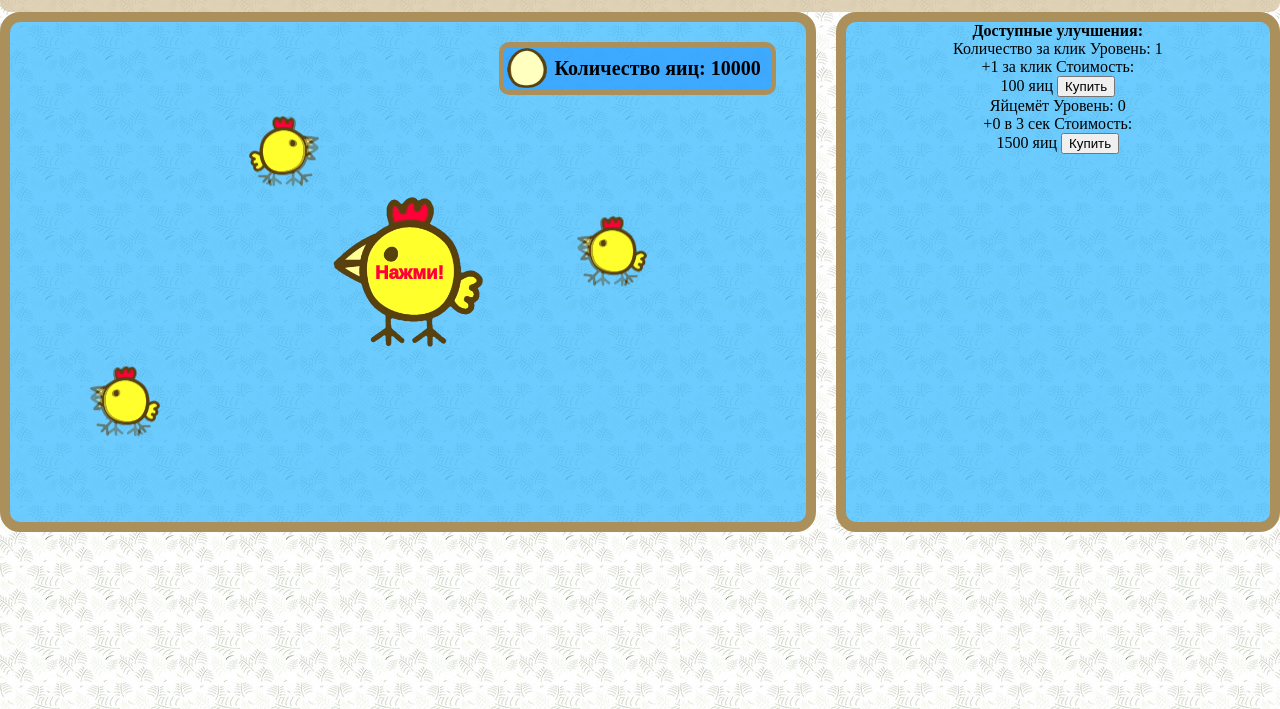
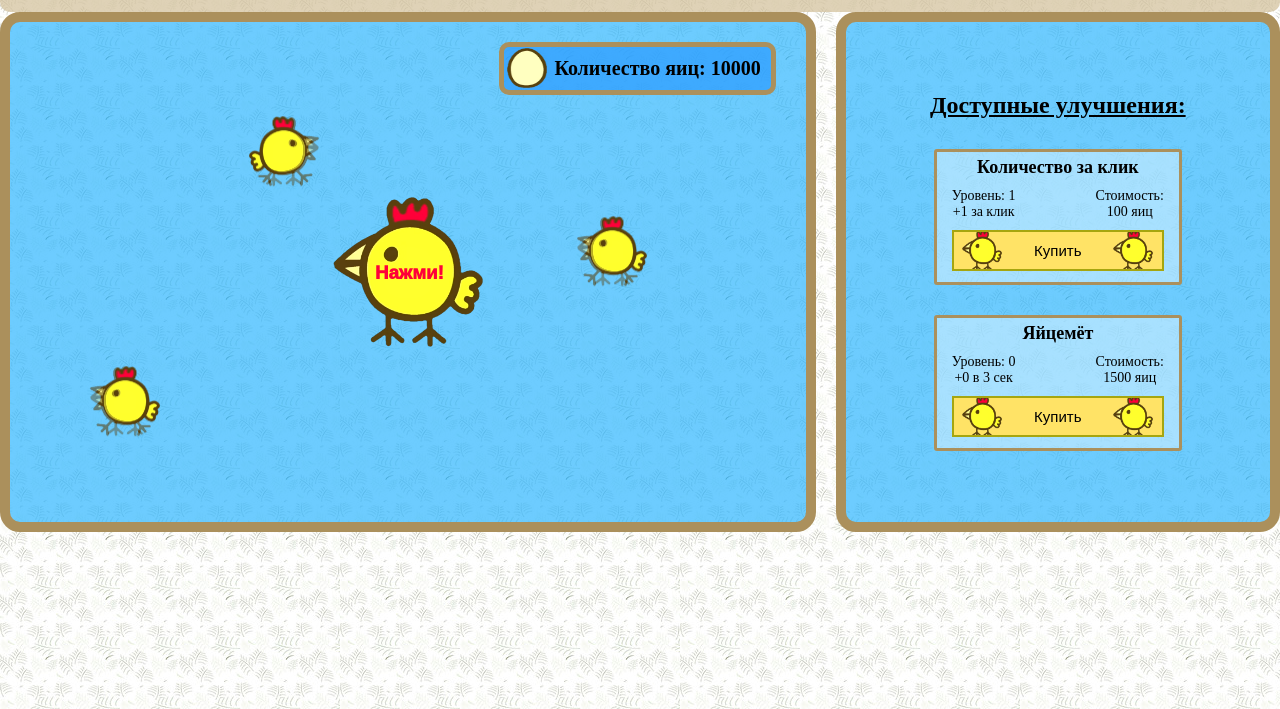
Before and after one commit to VikDeer/HappyChicken, a plain HTML site: page index.html in a window 1280 px wide. Shown: the part 91-800 px from the top of the page. Drawn offline with Linux system fonts and the light colour scheme.

Commit message:
скрипт

```diff
--- a/style.css
+++ b/style.css
@@ -126,28 +126,82 @@ header {
 	background-color: rgba(47, 183, 255, 0.7); /*#2fb7ff*/
 	border: 10px solid #AB905C;
 	border-radius: 20px;
+
+	display: flex;
+	flex-direction: column;
+	justify-content: center;
+	align-items: center;
+	gap: 30px;
 }
 
-.improve p {
-	margin-top: 40px;
+.improve b {
 	font-size: 24px;
 	font-weight: bold;
 	text-decoration: underline;
 }
 
-.improve-list {
-	list-style: none;
-	margin: 0;
-	padding: 0;
+.improve .improve-info {
+	width: 50%;
+	height: 20%;
+
+	background-color: rgba(255, 255, 255, 0.4);
+	border: 3px solid #AB905C;
+	border-radius: 3px;
+
+	padding: 15px;
+	padding-top: 5px;
+	padding-bottom: 25px;
+
+	display: flex;
+	justify-content: center;
+	flex-wrap: wrap;
+	gap: 10px;
 }
 
-.improve-list button {
+.improve .improve-info .title {
+	display: block;
+	width: 100%;
+	font-size: 18px;
+	font-weight: bold;
+}
+
+.improve .improve-info .level {
+	margin-right: auto;
+	font-size: 14px;
+}
+
+.improve .improve-info .price {
+	margin-left: auto;
+	font-size: 14px;
+}
+
+.improve .improve-info .buy {
+	display: inline-block;
+	width: 100%;
+	padding: 10px 0;
+	font-size: 15px;
+
 	background-color: #FFE366;
 	border: 2px solid #A6A60F;
-	background-image: url(img/BIRD.png);
+
+	background-image: url(img/BIRD.png), url(img/BIRD.png);
 	background-repeat: no-repeat;
 	background-size: 40px 40px;
-	background-position: 99% 50%;
+	background-position: 5% 50%, 95% 50%;
+}
+
+.improve .improve-info .buy:hover {
+	background-color: #FFDA33;
+}
+
+.improve .improve-info .buy:active {
+	background-color: #FFEB8F;
+	background-image: url(img/BIRDONJUMP.png), url(img/BIRDONJUMP.png);
+}
+
+/*.improve-list button {
+	background-color: #FFE366;
+	border: 2px solid #A6A60F;
 
 	padding: 20px;
 	padding-right: 50px;
@@ -163,11 +217,9 @@ header {
 .improve-list button:active {
 	background-color: #FFEB8F;
 	background-image: url(img/BIRDONJUMP.png);
-}
+}*/
 
-.improve-list button span {
-	font-size: 12px;
-}
+/*прыгающие на фоне*/
 
 .chick {
 	width: 70px;
```
